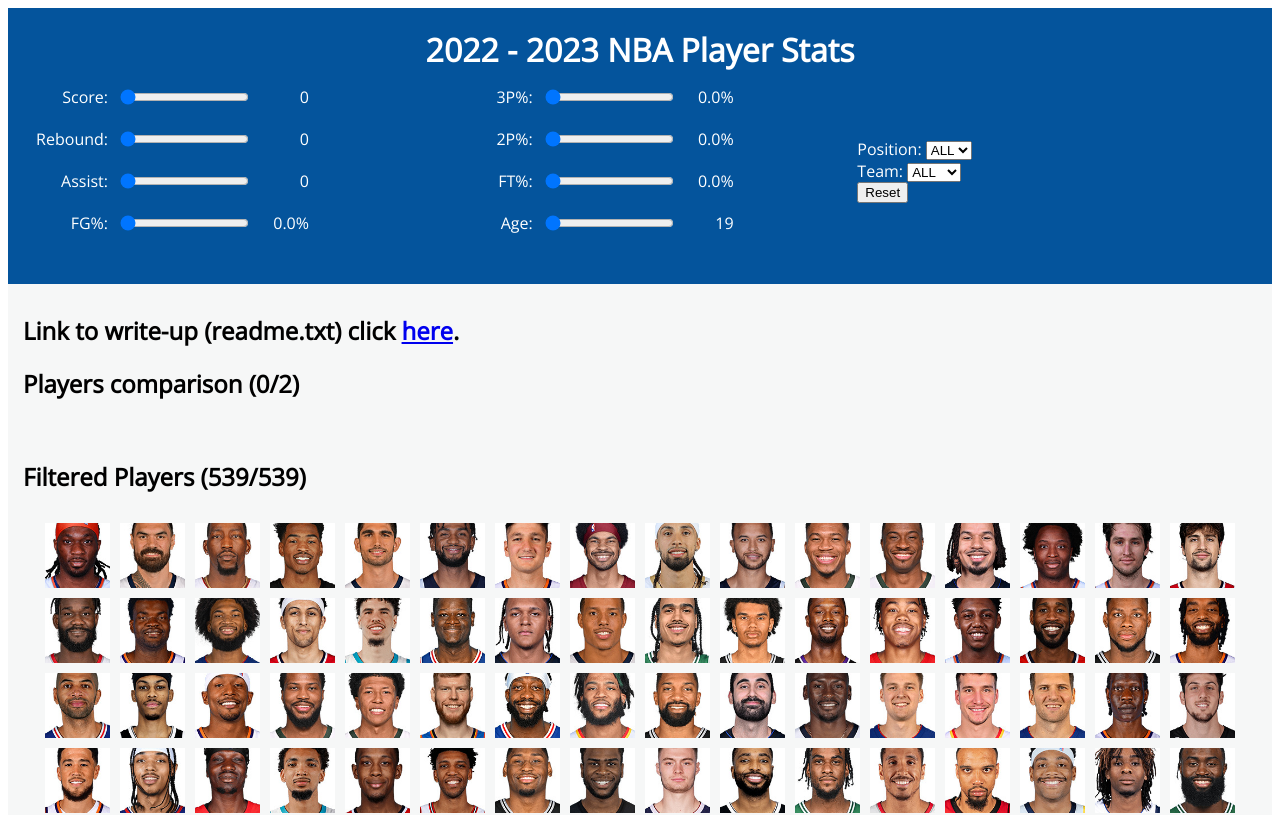
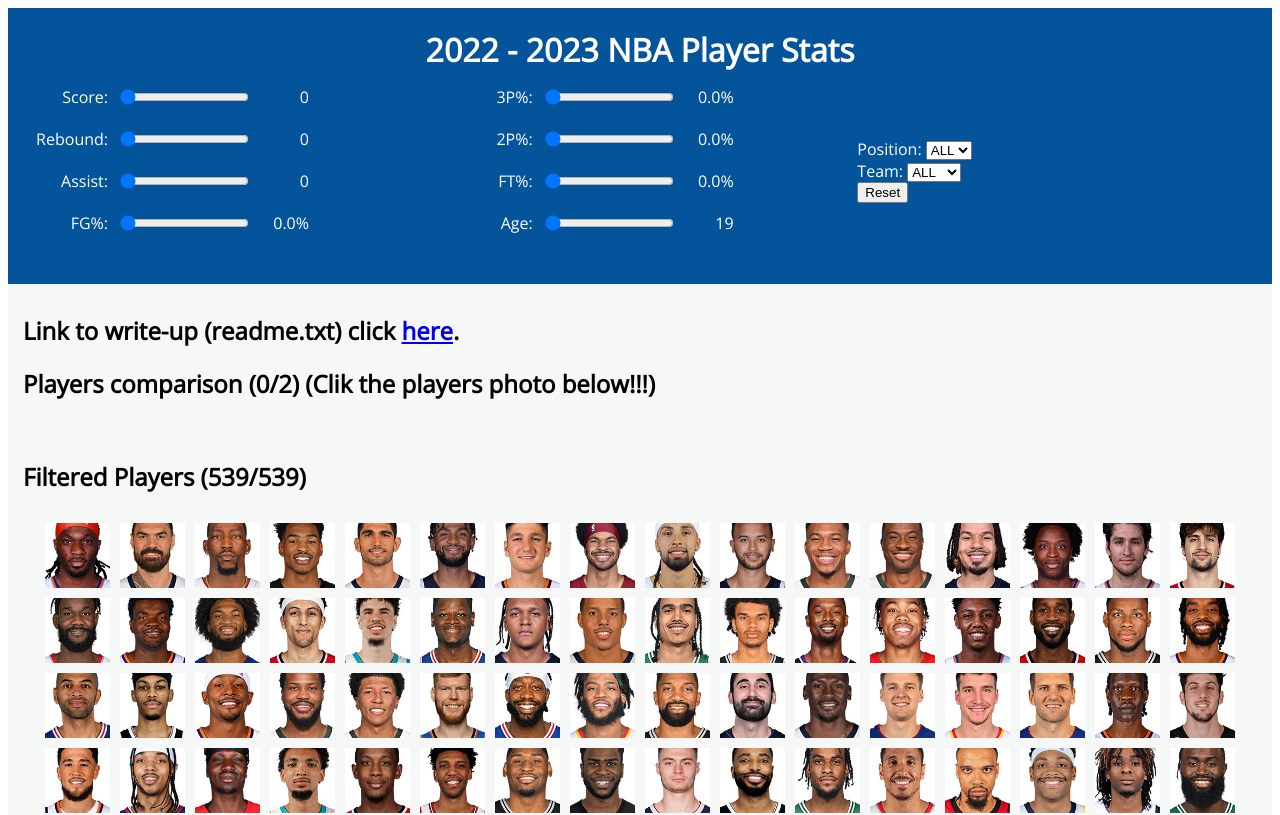
Before and after one commit to David881213/dsc106-p3, a SvelteKit app: page / in a window 1280 px wide. Shown: the top 815 px of the page. Built offline with nearby package versions, Linux system fonts and the light colour scheme.

Commit message:
Update App.svelte

```diff
--- a/src/components/App.svelte
+++ b/src/components/App.svelte
@@ -187,7 +187,7 @@
 
   <div class="player-list-title-container">
     <h2>Link to write-up (readme.txt) click <a href="https://github.com/David881213/dsc106-p3/blob/main/static/readme.txt" target="_blank">here</a>.</h2>
-    <h2>Players comparison ({selectedPlayers.length}/{2})</h2>
+    <h2>Players comparison ({selectedPlayers.length}/{2}) (Clik the players photo below!!!)</h2>
   </div>
 
   <div class="player-details-container">
```
